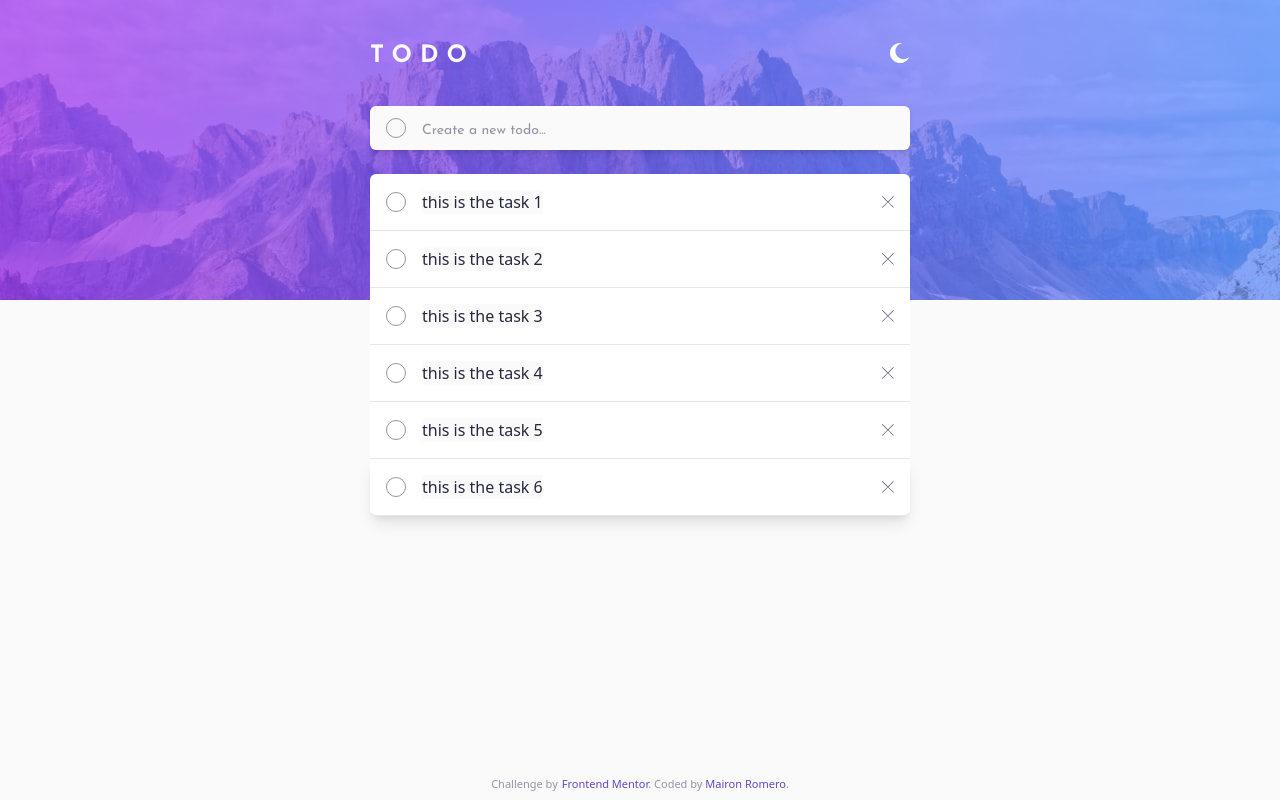
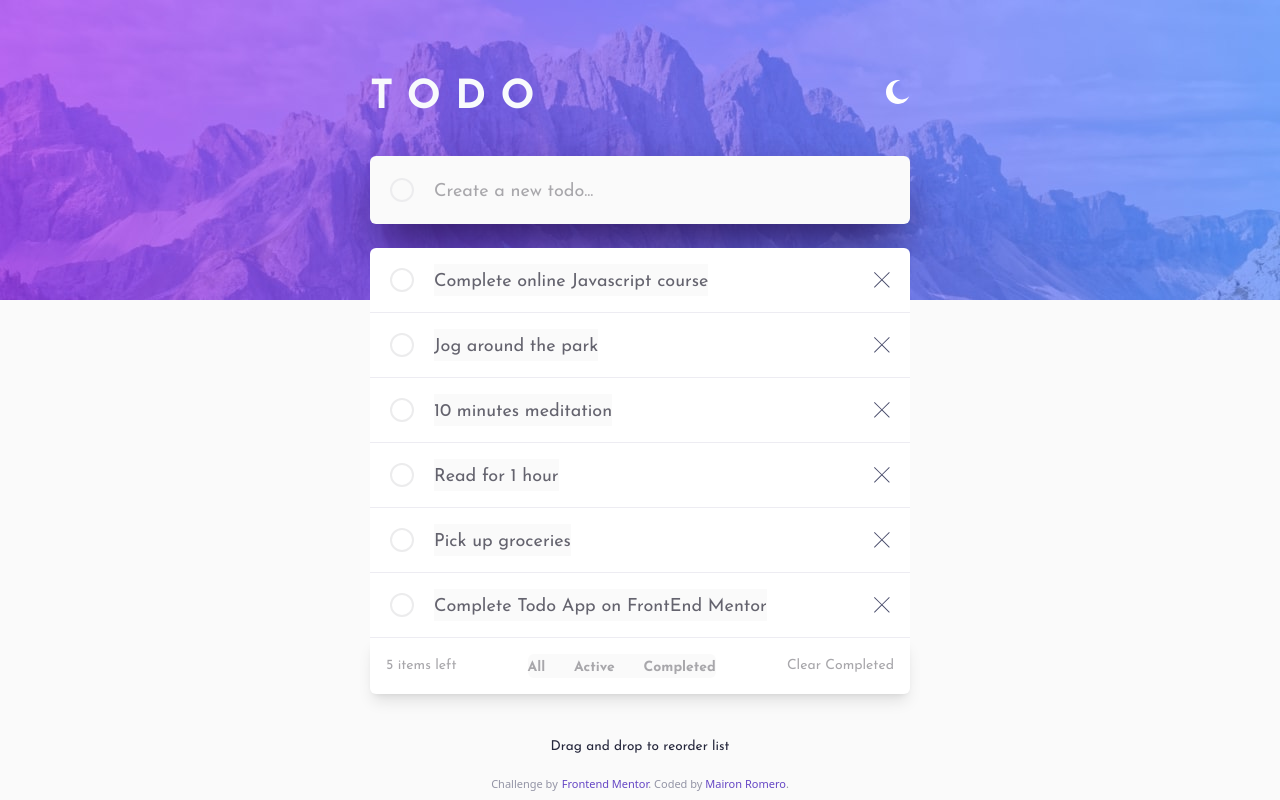
Before and after one commit to MaironL/Todo-App, a React (Create React App) app: page / in a window 1280 px wide. Built offline with nearby package versions, Linux system fonts and the light colour scheme.

Commit message:
context setup

```diff
--- /dev/null
+++ b/src/context/Home/actions.tsx
@@ -0,0 +1,9 @@
+import { THEME_SWITCH, CHECKIN } from './constant';
+
+export const darkMode = (dispatch: React.Dispatch<any>) => () => {
+  dispatch({ type: THEME_SWITCH });
+};
+
+export const checkIn = (dispatch: React.Dispatch<any>) => () => {
+  dispatch({ type: CHECKIN });
+};
--- /dev/null
+++ b/src/context/Home/constant.tsx
@@ -0,0 +1,2 @@
+export const THEME_SWITCH = 'THEME_SWITCH';
+export const CHECKIN = 'CHECKIN';
--- /dev/null
+++ b/src/context/Home/reducer.tsx
@@ -0,0 +1,38 @@
+import { THEME_SWITCH, CHECKIN } from './constant';
+
+const markupData = [
+  { todoTask: 'Complete online Javascript course' },
+  { todoTask: 'Jog around the park' },
+  { todoTask: '10 minutes meditation' },
+  { todoTask: 'Read for 1 hour' },
+  { todoTask: 'Pick up groceries' },
+  { todoTask: 'Complete Todo App on FrontEnd Mentor' },
+];
+
+export interface IInitialState {
+  isCheck: boolean;
+  isDarkTheme: boolean;
+  markup: { todoTask: string }[];
+}
+
+export const initialState: IInitialState = {
+  isCheck: false,
+  isDarkTheme: false,
+  markup: markupData,
+};
+
+const reducer = (state: IInitialState, { type, payload }: any) => {
+  switch (type) {
+    /*==============================*/
+    case THEME_SWITCH:
+      return { ...state, isDarkTheme: !state.isDarkTheme };
+
+    case CHECKIN:
+      return { ...state, isCheck: !state.isCheck };
+
+    default:
+      throw new Error();
+  }
+};
+
+export default reducer;
--- /dev/null
+++ b/src/context/index.tsx
@@ -0,0 +1,34 @@
+import React, { useContext, useReducer, createContext } from 'react';
+import reducer, { initialState, IInitialState } from 'context/Home/reducer';
+import { darkMode, checkIn } from 'context/Home/actions';
+
+//CreateContext Interface
+interface IAppContext extends IInitialState {
+  dispatch: React.Dispatch<any>;
+  darkMode: (dispatch: React.Dispatch<any>) => () => void;
+  checkIn: (dispatch: React.Dispatch<any>) => () => void;
+}
+
+//The Create Context
+const AppContext = createContext<IAppContext>({
+  ...initialState,
+  dispatch: () => null,
+  darkMode,
+  checkIn,
+});
+
+const AppProvider = ({ children }: any) => {
+  const [state, dispatch] = useReducer(reducer, initialState);
+
+  return (
+    <AppContext.Provider value={{ ...state, dispatch, darkMode, checkIn }}>
+      {children}
+    </AppContext.Provider>
+  );
+};
+
+const useGlobalContext = () => {
+  return useContext(AppContext);
+};
+
+export { useGlobalContext, AppProvider };
--- a/src/index.tsx
+++ b/src/index.tsx
@@ -2,10 +2,13 @@ import React from 'react';
 import ReactDOM from 'react-dom';
 import 'index.css';
 import App from './App';
+import { AppProvider } from 'context';
 
 ReactDOM.render(
   <React.StrictMode>
-    <App />
+    <AppProvider>
+      <App />
+    </AppProvider>
   </React.StrictMode>,
   document.getElementById('root')
 );
--- a/src/infrastructure/components/molecules/Header/Header.tsx
+++ b/src/infrastructure/components/molecules/Header/Header.tsx
@@ -7,12 +7,12 @@ interface HeaderInterface {
 
 const Header = ({ isDarkTheme, darkTheme }: HeaderInterface) => {
   return (
-    <header className='flex justify-between items-center'>
-      <h1 className='inline-block text-2xl h-[26px] text-slate-50 tracking-[0.5rem] font-["Josefin_Sans"] font-bold'>
+    <header className='flex justify-between items-center sm:mt-6'>
+      <h1 className='inline-block text-[1.65rem] h-[26px] text-slate-50 tracking-[0.6rem] font-["Josefin_Sans"] font-bold sm:tracking-[0.9rem] sm:h-[3rem] sm:text-[2.5rem]'>
         TODO
       </h1>
       <img
-        className='h-[20px]'
+        className='h-[20px] sm:h-6 cursor-pointer'
         onClick={() => darkTheme((prevTheme) => !prevTheme)}
         src={isDarkTheme ? sun : moon}
         alt='lightTheme-sun'
--- a/src/infrastructure/components/molecules/NewTask/NewTask.tsx
+++ b/src/infrastructure/components/molecules/NewTask/NewTask.tsx
@@ -9,19 +9,19 @@ interface NewTaskInterface {
 const NewTask = ({ isCheck, checkIn, isDarkTheme }: NewTaskInterface) => {
   return (
     <div
-      className={`flex justify-between items-center px-4 py-2 rounded-md mt-10 mb-6 shadow-md ${
+      className={`flex justify-between items-center px-5 py-[10px] rounded-md mt-10 mb-4 shadow-lg sm:py-5 sm:mb-6 sm:shadow-2xl sm:shadow-[#220a47] ${
         isDarkTheme ? 'bg-[#25273c]' : 'bg-[#fafafa]'
       }`}
     >
       <div
-        className='relative flex items-center pr-4'
+        className='relative flex items-center pr-4 sm:pr-5'
         tabIndex={0}
         onClick={() => checkIn((prevCheck) => !prevCheck)}
       >
         <div
-          className={`border rounded-full w-5 h-5 border-[#9394a5]  ${
-            isCheck ? 'bg-gradient-to-r from-[#57ddff] to-[#c058f3]' : ''
-          }`}
+          className={`border rounded-full w-5 h-5 sm:w-6 sm:h-6 sm:border-2 cursor-pointer ${
+            isDarkTheme ? 'border-[#33354A]' : 'border-[#ECECEE]'
+          }  ${isCheck ? 'bg-gradient-to-r from-[#57ddff] to-[#c058f3]' : ''}`}
         ></div>
         {isCheck && <img className='absolute left-[15%]' src={check} alt='check' />}
       </div>
@@ -29,8 +29,10 @@ const NewTask = ({ isCheck, checkIn, isDarkTheme }: NewTaskInterface) => {
       <input
         type='text'
         className={`${
-          isDarkTheme ? 'bg-[#25273c] text-[#fafafa]' : 'bg-[#fafafa] text-[#25273c]'
-        } w-full pt-1 font-["Josefin_Sans"] outline-0 outline-none placeholder:text-sm placeholder:text-[#9394a5] placeholder:font-medium`}
+          isDarkTheme
+            ? 'bg-[#25273c] text-[#fafafa] placeholder:text-[#696B80]'
+            : 'bg-[#fafafa] text-[#25273c] placeholder:text-[#A8A7AB]'
+        } w-full pt-1 font-["Josefin_Sans"] outline-0 outline-none placeholder:text-xs  placeholder:font-medium sm:placeholder:text-lg`}
         placeholder='Create a new todo...'
       />
     </div>
--- a/src/infrastructure/components/molecules/Task/Task.tsx
+++ b/src/infrastructure/components/molecules/Task/Task.tsx
@@ -1,41 +1,43 @@
 import { check, cross } from 'infrastructure/assets/images';
 
-interface NewTaskInterface {
+interface TaskInterface {
   isCheck: boolean;
   checkIn: React.Dispatch<React.SetStateAction<boolean>>;
   isDarkTheme: boolean;
   todoTask: string;
 }
-const Task = ({ isCheck, checkIn, isDarkTheme, todoTask }: NewTaskInterface) => {
+const Task = ({ isCheck, checkIn, isDarkTheme, todoTask }: TaskInterface) => {
   return (
     <div
-      className={`flex justify-between items-center px-4 py-4 first:rounded-t-md last:rounded-b-md last:shadow-lg border-b-[1px] ${
-        isDarkTheme ? 'bg-[#25273c]' : 'bg-[#ffffff]'
+      className={`flex justify-between items-center px-5 py-4 first:rounded-t-md last:rounded-b-md last:border-b-0 last:shadow-lg border-b-[1px] ${
+        isDarkTheme
+          ? 'bg-[#25273c] border-b-[#303348]'
+          : 'bg-[#ffffff] border-b-[#EDECF2]'
       }`}
     >
       <div className='flex'>
         <div
-          className='relative flex items-center pr-4'
+          className='relative flex items-center pr-4 sm:pr-5'
           tabIndex={0}
           onClick={() => checkIn((prevCheck) => !prevCheck)}
         >
           <div
-            className={`border rounded-full w-5 h-5 border-[#9394a5]  ${
-              isCheck ? 'bg-gradient-to-r from-[#57ddff] to-[#c058f3]' : ''
-            }`}
+            className={`border rounded-full w-5 h-5 sm:w-6 sm:h-6 sm:border-2 cursor-pointer ${
+              isDarkTheme ? 'border-[#33354A]' : 'border-[#ECECED]'
+            }   ${isCheck && 'bg-gradient-to-r from-[#57ddff] to-[#c058f3]'}`}
           ></div>
           {isCheck && <img className='absolute left-[15%]' src={check} alt='check' />}
         </div>
         <p
-          className={`${
-            isDarkTheme ? 'bg-[#25273c] text-[#fafafa]' : 'bg-[#fafafa] text-[#25273c]'
-          }`}
+          className={`text-xs font-["Josefin_Sans"] pt-1 cursor-pointer ${
+            isDarkTheme ? 'bg-[#25273c] text-[#BEC0D9]' : 'bg-[#fafafa] text-[#64636E]'
+          } ${isCheck && 'line-through text-[#696B80]'} sm:text-lg`}
         >
           {todoTask}
         </p>
       </div>
 
-      <img className='h-3 ml-2' src={cross} alt='delete' />
+      <img className='h-3 ml-2 sm:h-4 cursor-pointer' src={cross} alt='delete' />
     </div>
   );
 };
--- /dev/null
+++ b/src/infrastructure/components/molecules/TaskFilter/TaskFilter.tsx
@@ -0,0 +1,37 @@
+interface TaskFilterInterface {
+  isDarkTheme: boolean;
+}
+
+const TaskFilter = ({ isDarkTheme }: TaskFilterInterface) => {
+  return (
+    <div
+      className={`flex justify-around items-center px-[4.3rem] py-3 rounded-md mt-4 shadow-md font-["Josefin_Sans"] text-sm sm:py-0 sm:mt-0 sm:shadow-none sm:px-0 ${
+        isDarkTheme ? 'bg-[#25273c] text-[#696B80]' : 'bg-[#fafafa] text-[#A8A7AB]'
+      }`}
+    >
+      <button
+        className={`pt-1 font-bold cursor-pointer ${
+          isDarkTheme ? ' hover:text-[#BEC0D9]' : 'hover:text-[#64636E]'
+        }`}
+      >
+        All
+      </button>
+      <button
+        className={`pt-1 font-bold sm:mx-[1.8rem] cursor-pointer ${
+          isDarkTheme ? ' hover:text-[#BEC0D9]' : 'hover:text-[#64636E]'
+        }`}
+      >
+        Active
+      </button>
+      <button
+        className={`pt-1 font-bold cursor-pointer ${
+          isDarkTheme ? ' hover:text-[#BEC0D9]' : 'hover:text-[#64636E]'
+        }`}
+      >
+        Completed
+      </button>
+    </div>
+  );
+};
+
+export default TaskFilter;
--- /dev/null
+++ b/src/infrastructure/components/molecules/TaskLeft/TaskLeft.tsx
@@ -0,0 +1,30 @@
+import TaskFilter from 'infrastructure/components/molecules/TaskFilter/TaskFilter';
+
+interface TaskLeftInterface {
+  isDarkTheme: boolean;
+}
+const TaskLeft = ({ isDarkTheme }: TaskLeftInterface) => {
+  return (
+    <div
+      className={`font-["Josefin_Sans"] text-xs flex justify-between items-center px-4 py-4 first:rounded-t-md last:rounded-b-md last:border-b-0 last:shadow-lg border-b-[1px] sm:text-sm ${
+        isDarkTheme
+          ? 'bg-[#25273c] border-b-[#303348] text-[#696B80]'
+          : 'bg-[#ffffff] border-b-[#EDECF2] text-[#A8A7AB]'
+      }`}
+    >
+      <p>5 items left</p>
+      <div className='hidden sm:block'>
+        <TaskFilter isDarkTheme={isDarkTheme} />
+      </div>
+      <p
+        className={`cursor-pointer  ${
+          isDarkTheme ? ' hover:text-[#BEC0D9]' : 'hover:text-[#64636E]'
+        }`}
+      >
+        Clear Completed
+      </p>
+    </div>
+  );
+};
+
+export default TaskLeft;
--- a/src/infrastructure/screens/Home/Home.tsx
+++ b/src/infrastructure/screens/Home/Home.tsx
@@ -1,35 +1,31 @@
-import { useState } from 'react';
 import Header from 'infrastructure/components/molecules/Header/Header';
 import NewTask from 'infrastructure/components/molecules/NewTask/NewTask';
 import Task from 'infrastructure/components/molecules/Task/Task';
+import TaskLeft from 'infrastructure/components/molecules/TaskLeft/TaskLeft';
+import TaskFilter from 'infrastructure/components/molecules/TaskFilter/TaskFilter';
+import { useGlobalContext } from 'context';
 
 const Home = () => {
-  const [isCheck, setIsCheck] = useState(false);
-  const [darkTheme, setdarkTheme] = useState(false);
-
-  const markup = [
-    { todoTask: 'this is the task 1' },
-    { todoTask: 'this is the task 2' },
-    { todoTask: 'this is the task 3' },
-    { todoTask: 'this is the task 4' },
-    { todoTask: 'this is the task 5' },
-    { todoTask: 'this is the task 6' },
-  ];
+  const { isDarkTheme, isCheck, markup, dispatch, darkMode, checkIn } =
+    useGlobalContext();
 
   return (
     <main
-      className={`w-full h-full relative bg-no-repeat  bg-top bg-contain sm:bg-auto  ${
-        darkTheme
-          ? 'bg-[#161722] bg-mobileDarkTheme sm:bg-desktopDarkTheme'
+      className={`w-full h-full relative bg-no-repeat bg-top bg-contain sm:bg-auto pb-[4.4rem] sm:pb-[2rem]  ${
+        isDarkTheme
+          ? 'bg-[#161620] bg-mobileDarkTheme sm:bg-desktopDarkTheme'
           : 'bg-[#fafafa] bg-mobileLightTheme sm:bg-desktopLightTheme'
       } px-6 flex flex-col items-center`}
     >
-      <div className='container max-w-[540px] mt-10'>
+      <div className='container max-w-[540px] mt-11'>
         {/* Header */}
-        <Header isDarkTheme={darkTheme} darkTheme={setdarkTheme} />
+        <Header isDarkTheme={isDarkTheme} darkTheme={darkMode(dispatch)} />
         {/* Input */}
-        <NewTask isCheck={isCheck} checkIn={setIsCheck} isDarkTheme={darkTheme} />
-
+        <NewTask
+          isCheck={isCheck}
+          checkIn={checkIn(dispatch)}
+          isDarkTheme={isDarkTheme}
+        />
         {/* task */}
         <div>
           {markup.map((task, i) => {
@@ -37,15 +33,29 @@ const Home = () => {
             return (
               <Task
                 isCheck={isCheck}
-                checkIn={setIsCheck}
-                isDarkTheme={darkTheme}
+                checkIn={checkIn(dispatch)}
+                isDarkTheme={isDarkTheme}
                 todoTask={todoTask}
                 key={i}
               />
             );
           })}
+          {/*task left */}
+          <TaskLeft isDarkTheme={isDarkTheme} />
+        </div>
+        <div className='sm:hidden'>
+          <TaskFilter isDarkTheme={isDarkTheme} />
         </div>
       </div>
+
+      <div
+        className={`${
+          isDarkTheme ? ' text-[#696B80]' : ' text-[#25273c]'
+        }  font-["Josefin_Sans"] mt-[2.7rem] text-[0.85rem]`}
+      >
+        <p>Drag and drop to reorder list</p>
+      </div>
+
       <div className='text-[11px] text-center absolute bottom-2 text-[#9394a5]'>
         Challenge by
         <a
@@ -57,7 +67,7 @@ const Home = () => {
           Frontend Mentor
         </a>
         . Coded by{' '}
-        <a className='text-[#6546C4]' href='#'>
+        <a className='text-[#6546C4]' href='https://www.linkedin.com/in/maironromero/'>
           Mairon Romero
         </a>
         .
```
